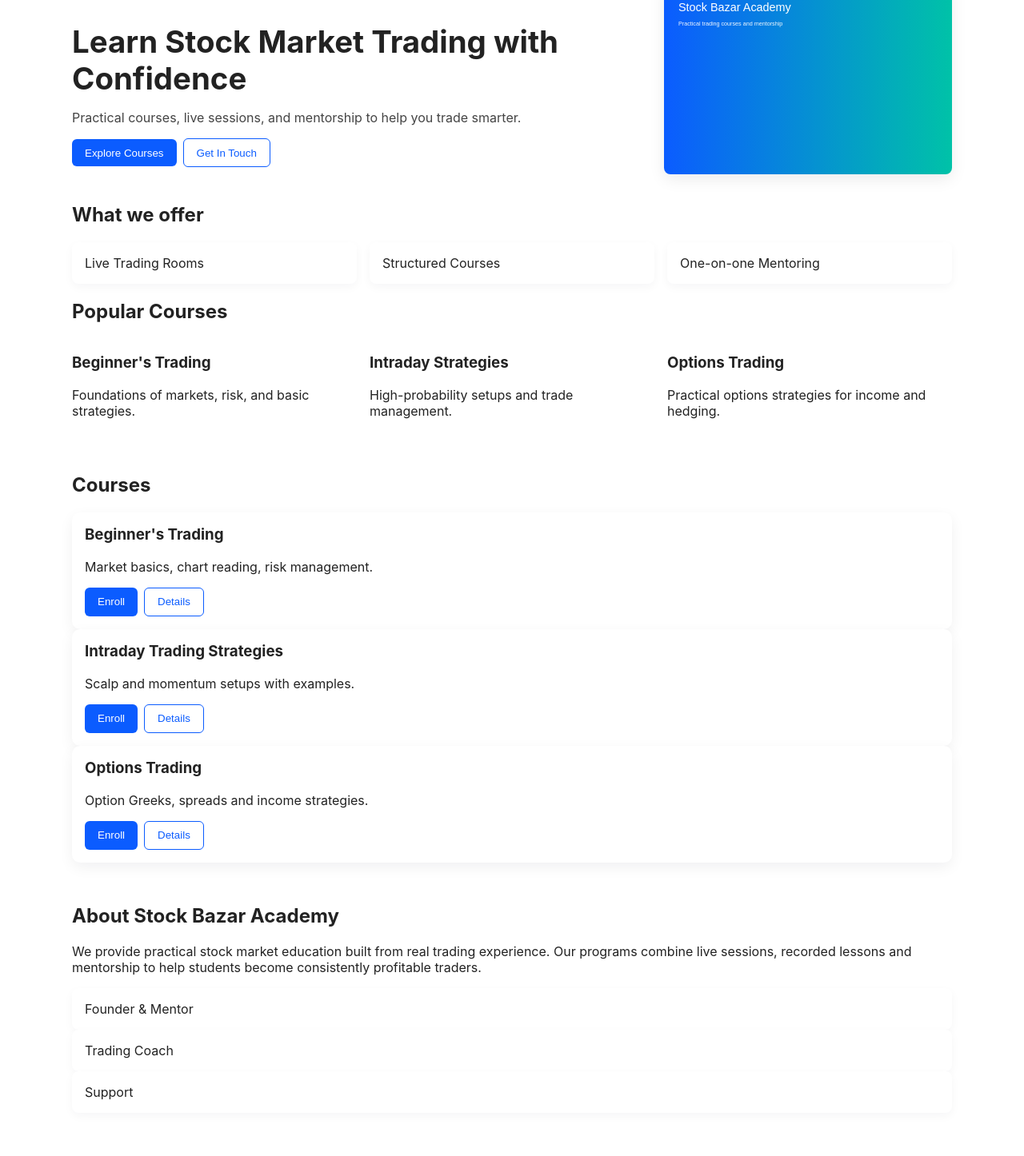
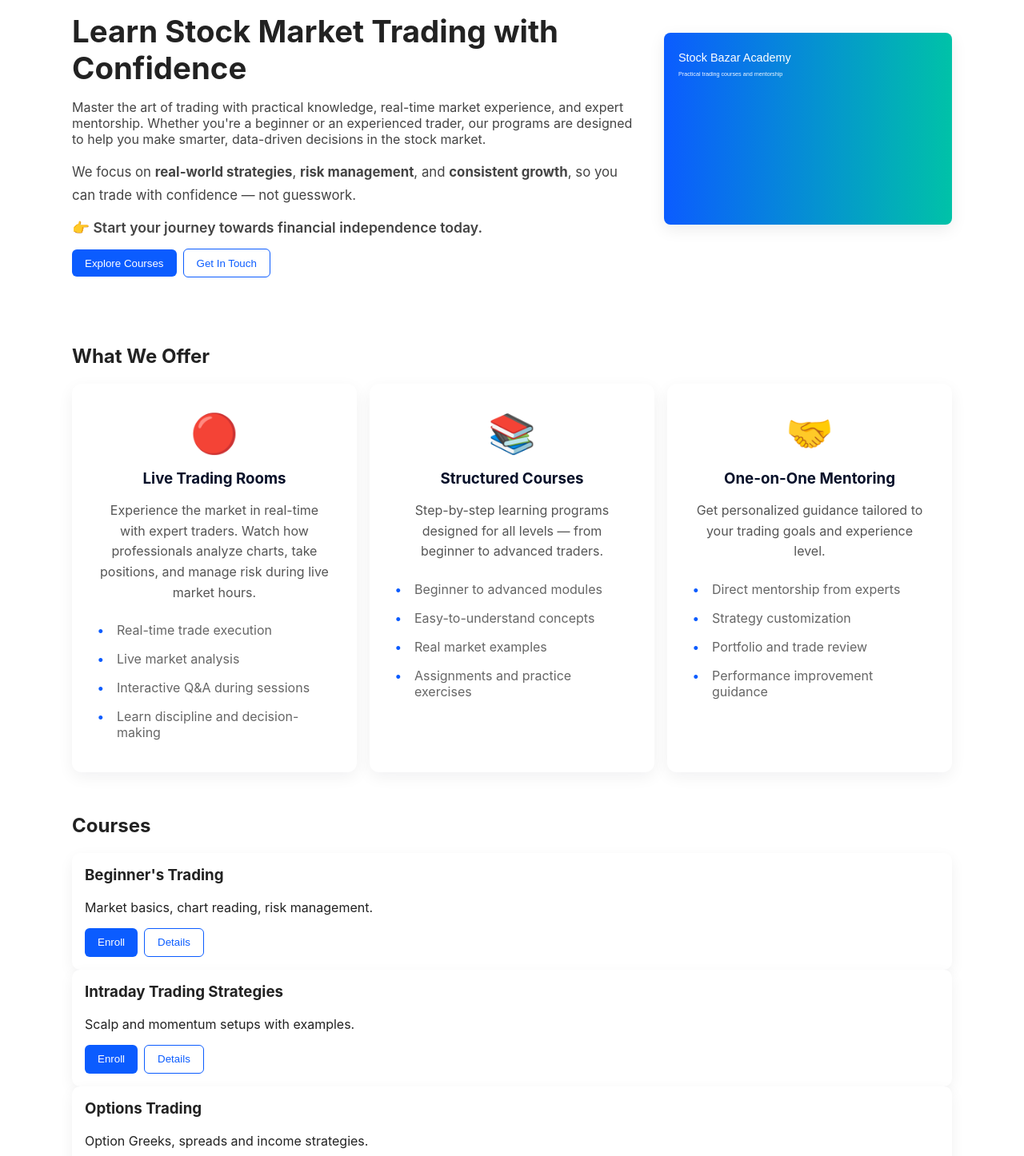
Before and after one commit to muskanthapa2000/business, a React (Create React App) app in the folder business/: page / in a window 1280 px wide. Shown: the part 140-1586 px from the top of the page at 80% size. Built offline with nearby package versions, Linux system fonts and the light colour scheme.

Commit message:
added aout info correctly

```diff
--- a/business/src/App.css
+++ b/business/src/App.css
@@ -54,8 +54,8 @@
 .actions { margin-top:1rem; display:flex; gap:0.5rem; }
 
 .course-details {
-  margin-top: 1rem;
-  padding: 1.5rem;
+  margin-top: 0.75rem;
+  padding: 0.75rem;
   background: #f8f9fa;
   border-left: 4px solid #0b5cff;
   border-radius: 8px;
@@ -75,28 +75,29 @@
 
 .course-details h4 {
   color: #071029;
-  font-size: 1.1rem;
-  margin: 1rem 0 0.5rem 0;
+  font-size: 0.95rem;
+  margin: 0.35rem 0 0.2rem 0;
   font-weight: 600;
 }
 
 .course-details p {
   color: #444;
-  line-height: 1.6;
-  margin: 0.5rem 0;
+  line-height: 1.5;
+  margin: 0.25rem 0;
 }
 
 .course-details ul {
   list-style: none;
   padding: 0;
-  margin: 0.5rem 0 1rem 0;
+  margin: 0.25rem 0 0.5rem 0;
 }
 
 .course-details ul li {
-  padding: 0.5rem 0 0.5rem 1.5rem;
+  padding: 0.2rem 0 0.2rem 1.5rem;
   position: relative;
   color: #555;
-  line-height: 1.6;
+  line-height: 1.5;
+  font-size: 0.9rem;
 }
 
 .course-details ul li:before {
@@ -108,16 +109,145 @@
 }
 
 .course-details-cta {
-  margin-top: 1.5rem;
-  font-size: 1.05rem;
+  margin-top: 0.5rem;
+  font-size: 0.95rem;
   color: #0b5cff;
   font-weight: 500;
 }
 
+/* Home Page Styles */
+.home { background: #fff; }
+
+.hero-subtext { color: #555; font-size: 1.05rem; line-height: 1.7; }
+.hero-cta { color: #0b5cff; font-size: 1.1rem; font-weight: 600; margin: 1rem 0; }
+
+.offerings { grid-template-columns: repeat(3, 1fr); gap: 2rem; margin-top: 2rem; }
+.offering-card {
+  background: #fff;
+  padding: 2rem;
+  border-radius: 12px;
+  box-shadow: 0 6px 20px rgba(10, 10, 30, 0.06);
+  text-align: center;
+  transition: transform 0.3s, box-shadow 0.3s;
+}
+.offering-card:hover {
+  transform: translateY(-4px);
+  box-shadow: 0 10px 30px rgba(10, 10, 30, 0.12);
+}
+.offering-icon { font-size: 3rem; margin-bottom: 0.5rem; }
+.offering-card h3 { margin: 1rem 0 0.5rem; color: #071029; }
+.offering-card p { color: #555; margin-bottom: 1rem; line-height: 1.6; }
+.offering-highlights { list-style: none; padding: 0; text-align: left; margin: 1rem 0 0; }
+.offering-highlights li {
+  padding: 0.5rem 0 0.5rem 1.5rem;
+  position: relative;
+  color: #666;
+}
+.offering-highlights li:before {
+  content: "•";
+  position: absolute;
+  left: 0;
+  color: #0b5cff;
+  font-weight: bold;
+}
+
+.courses-home { grid-template-columns: repeat(3, 1fr); gap: 2rem; margin-top: 2rem; }
+.home-course-card {
+  background: #f8f9fa;
+  padding: 1.5rem;
+  border-radius: 10px;
+  border-left: 4px solid #0b5cff;
+  transition: all 0.3s;
+}
+.home-course-card:hover { box-shadow: 0 8px 24px rgba(10, 10, 30, 0.08); }
+.course-icon { font-size: 2.5rem; margin-bottom: 0.5rem; }
+.home-course-card h3 { margin: 0.5rem 0; color: #071029; }
+.home-course-card p { color: #555; line-height: 1.6; }
+.course-points { list-style: none; padding: 0; margin: 1rem 0; }
+.course-points li {
+  padding: 0.4rem 0 0.4rem 1.5rem;
+  position: relative;
+  color: #666;
+  font-size: 0.95rem;
+}
+.course-points li:before {
+  content: "✓";
+  position: absolute;
+  left: 0;
+  color: #0b5cff;
+  font-weight: bold;
+}
+.course-cta { color: #0b5cff; font-weight: 500; margin-top: 1rem; }
+
+.why-choose { background: #f1f5fb; padding: 3rem 0; }
+.why-choose h2 { margin-bottom: 1.5rem; }
+.benefits-grid { display: grid; grid-template-columns: repeat(2, 1fr); gap: 1.5rem; max-width: 800px; }
+.benefit-item {
+  display: flex;
+  gap: 1rem;
+  padding: 1rem;
+  background: #fff;
+  border-radius: 8px;
+  box-shadow: 0 2px 8px rgba(10, 10, 30, 0.04);
+}
+.benefit-check { font-size: 1.3rem; flex-shrink: 0; }
+.benefit-item p { color: #444; line-height: 1.6; margin: 0; }
+
+.cta-section { background: #071029; color: #fff; padding: 3rem 0; text-align: center; }
+.cta-section h2 { color: #fff; margin-bottom: 1rem; }
+.cta-section p { color: #bcd; font-size: 1.1rem; margin: 0.5rem 0; }
+.cta-highlight { color: #00d4ff; font-weight: 600; font-size: 1.2rem; margin: 1.5rem 0; }
+.cta-buttons { display: flex; gap: 1rem; justify-content: center; margin-top: 1.5rem; }
+
 .contact-form { display:grid; gap:0.5rem; max-width:640px; }
 .contact-form input, .contact-form textarea { padding:0.5rem; border:1px solid #ddd; border-radius:6px; }
 
-.App-footer { background:#071029; color:#bcd; padding:1rem 0; }
+.App-footer {
+  background: #071029;
+  color: #bcd;
+}
+
+.footer-grid {
+  display: grid;
+  grid-template-columns: 1fr 1fr;
+  gap: 2rem;
+  margin-bottom: 1.5rem;
+}
+
+.footer-section h3 {
+  color: #fff;
+  margin-top: 0;
+  margin-bottom: 0.75rem;
+  font-size: 1.05rem;
+}
+
+.footer-section p {
+  color: #9ab;
+  line-height: 1.6;
+  font-size: 0.95rem;
+}
+
+.footer-section ul {
+  list-style: none;
+  padding: 0;
+  margin: 0;
+}
+
+.footer-section ul li {
+  color: #9ab;
+  padding: 0.3rem 0;
+  font-size: 0.95rem;
+}
+
+.footer-bottom {
+  text-align: center;
+  color: #5678;
+  font-size: 0.9rem;
+  padding-top: 1rem;
+  border-top: 1px solid rgba(255,255,255,0.05);
+}
+
+
 
 .btn { border:0; padding:0.6rem 1rem; border-radius:6px; cursor:pointer; }
 .btn.primary { background:#0b5cff; color:#fff; }
@@ -126,5 +256,9 @@
 @media (max-width: 900px) {
   .hero { flex-direction:column-reverse; }
   .features .grid, .preview .cards, .course-list { grid-template-columns:1fr; }
+  .offerings, .courses-home { grid-template-columns: 1fr; }
+  .benefits-grid { grid-template-columns: 1fr; }
+  .cta-buttons { flex-direction: column; }
+  .footer-grid { grid-template-columns: 1fr; }
   .hero-media img { max-width:100%; }
 }
--- a/business/src/App.js
+++ b/business/src/App.js
@@ -57,15 +57,19 @@ function App() {
         <section ref={coursesRef} data-section="courses">
           <Courses setContactPrefill={setContactPrefill} onNavigate={scrollTo} />
         </section>
-        <section ref={aboutRef} data-section="about">
+        {/* <section ref={aboutRef} data-section="about">
           <About />
-        </section>
+        </section> */}
         <section ref={contactRef} data-section="contact">
           <Contact prefill={contactPrefill} />
         </section>
       </main>
-      <footer className="App-footer">
-        <div className="container">© {new Date().getFullYear()} Stock Bazar Academy — All rights reserved.</div>
+      <footer className="App-footer"  ref={aboutRef} data-section="about">
+        <div className="container">
+              <h3>Stock Bazar Academy</h3>
+              <p>We provide practical stock market education built from real trading experience. Our programs combine live sessions, recorded lessons and mentorship to help students become consistently profitable traders.</p>
+          <div className="footer-bottom">© {new Date().getFullYear()} Stock Bazar Academy — All rights reserved.</div>
+        </div>
       </footer>
     </div>
   );
--- a/business/src/pages/About.js
+++ b/business/src/pages/About.js
@@ -3,18 +3,12 @@ import React from 'react';
 export default function About() {
   return (
     <section className="container about">
-      <h2>About Stock Bazar Academy</h2>
+      {/* <h2>About Stock Bazar Academy</h2>
       <p>
         We provide practical stock market education built from real trading experience.
         Our programs combine live sessions, recorded lessons and mentorship to help
         students become consistently profitable traders.
-      </p>
-
-      <div className="team grid">
-        <div className="card">Founder & Mentor</div>
-        <div className="card">Trading Coach</div>
-        <div className="card">Support</div>
-      </div>
+      </p> */}
     </section>
   );
 }
--- a/business/src/pages/Courses.js
+++ b/business/src/pages/Courses.js
@@ -6,24 +6,15 @@ const sampleCourses = [
     title: "Beginner's Trading",
     desc: 'Market basics, chart reading, risk management.',
     details: {
-      overview: 'Start your trading journey with a strong foundation. This course is designed for absolute beginners who want to understand how financial markets work and how to trade with confidence.',
       learn: [
-        'Introduction to stock markets and how trading works',
-        'Understanding charts, candlesticks, and price action',
-        'Basics of technical analysis and indicators',
-        'Risk management and capital protection strategies',
-        'Common beginner mistakes and how to avoid them',
-      ],
-      forWho: [
-        'Beginners with no prior trading experience',
-        'Investors looking to shift into active trading',
-        'Anyone who wants to build a strong base in trading',
+        'Introduction to stock markets and trading mechanics',
+        'Understanding charts and candlestick patterns',
+        'Risk management and capital protection',
       ],
       included: [
-        'Step-by-step video lessons',
-        'Live Q&A sessions with experts',
-        'Practical assignments and exercises',
-        'Real market examples for better understanding',
+        'Video lessons',
+        'Live Q&A sessions',
+        'Real market examples',
       ],
       cta: 'Build your confidence before risking real money.',
     },
@@ -33,23 +24,14 @@ const sampleCourses = [
     title: 'Intraday Trading Strategies',
     desc: 'Scalp and momentum setups with examples.',
     details: {
-      overview: 'Master the art of short-term trading with proven intraday strategies. Learn how to identify opportunities and execute trades within the same day.',
       learn: [
         'Scalp trading and momentum-based setups',
-        'Entry and exit strategies for maximum efficiency',
         'Volume analysis and breakout trading',
         'Risk-reward management for intraday trades',
-        'Real-time trade examples and case studies',
-      ],
-      forWho: [
-        'Traders who want to earn from daily market movements',
-        'Working professionals looking for part-time trading',
-        'Beginners ready to move to intermediate level',
       ],
       included: [
         'Live market sessions',
         'Strategy breakdown with real charts',
-        'Trade execution techniques',
         'Daily practice assignments',
       ],
       cta: 'Turn market volatility into opportunity.',
@@ -60,23 +42,14 @@ const sampleCourses = [
     title: 'Options Trading',
     desc: 'Option Greeks, spreads and income strategies.',
     details: {
-      overview: 'Unlock advanced trading strategies using options. Learn how to generate income and hedge risk using professional-level techniques.',
       learn: [
-        'Basics of options and how they work',
         'Option Greeks (Delta, Theta, Vega, Gamma)',
-        'Popular strategies: spreads, straddles, strangles',
-        'Income strategies for consistent returns',
-        'Risk hedging techniques for volatile markets',
-      ],
-      forWho: [
-        'Intermediate to advanced traders',
-        'Traders looking to diversify strategies',
-        'Investors interested in hedging risk',
+        'Popular strategies: spreads and hedging',
+        'Income generation and risk control',
       ],
       included: [
         'Advanced video modules',
         'Strategy simulations',
-        'Live Q&A sessions',
         'Real-world trading scenarios',
       ],
       cta: 'Trade smarter with controlled risk and higher potential.',
@@ -115,24 +88,14 @@ export default function Courses({ onNavigate, setContactPrefill }) {
             </div>
             {openId === c.id && (
               <div className="course-details">
-                <h4>Overview</h4>
-                <p>{c.details.overview}</p>
-
-                <h4>What you'll learn:</h4>
+                <h4>Key Topics:</h4>
                 <ul>
                   {c.details.learn.map((item, idx) => (
                     <li key={idx}>{item}</li>
                   ))}
                 </ul>
 
-                <h4>Who is this for?</h4>
-                <ul>
-                  {c.details.forWho.map((item, idx) => (
-                    <li key={idx}>{item}</li>
-                  ))}
-                </ul>
-
-                <h4>What's included:</h4>
+                <h4>Includes:</h4>
                 <ul>
                   {c.details.included.map((item, idx) => (
                     <li key={idx}>{item}</li>
--- a/business/src/pages/Home.js
+++ b/business/src/pages/Home.js
@@ -1,12 +1,98 @@
 import React from 'react';
 
 export default function Home({ onNavigate }) {
+  const offerings = [
+    {
+      icon: '🔴',
+      title: 'Live Trading Rooms',
+      desc: 'Experience the market in real-time with expert traders. Watch how professionals analyze charts, take positions, and manage risk during live market hours.',
+      highlights: [
+        'Real-time trade execution',
+        'Live market analysis',
+        'Interactive Q&A during sessions',
+        'Learn discipline and decision-making',
+      ],
+    },
+    {
+      icon: '📚',
+      title: 'Structured Courses',
+      desc: 'Step-by-step learning programs designed for all levels — from beginner to advanced traders.',
+      highlights: [
+        'Beginner to advanced modules',
+        'Easy-to-understand concepts',
+        'Real market examples',
+        'Assignments and practice exercises',
+      ],
+    },
+    {
+      icon: '🤝',
+      title: 'One-on-One Mentoring',
+      desc: 'Get personalized guidance tailored to your trading goals and experience level.',
+      highlights: [
+        'Direct mentorship from experts',
+        'Strategy customization',
+        'Portfolio and trade review',
+        'Performance improvement guidance',
+      ],
+    },
+  ];
+
+  const coursesHome = [
+    {
+      icon: '📈',
+      title: "Beginner's Trading",
+      desc: 'Build a strong foundation in stock market trading. Learn how markets work, how to read charts, and how to manage risk effectively.',
+      points: [
+        'Market basics and terminology',
+        'Candlestick patterns and chart reading',
+        'Introduction to technical analysis',
+        'Risk management strategies',
+      ],
+      cta: 'Perfect for beginners starting from zero',
+    },
+    {
+      icon: '⚡',
+      title: 'Intraday Strategies',
+      desc: 'Learn how to take advantage of short-term price movements with high-probability setups.',
+      points: [
+        'Scalp and momentum trading',
+        'Entry and exit strategies',
+        'Volume and breakout analysis',
+        'Trade management techniques',
+      ],
+      cta: 'Ideal for active traders looking for daily opportunities',
+    },
+    {
+      icon: '🧠',
+      title: 'Options Trading',
+      desc: 'Master advanced trading techniques using options to generate income and protect capital.',
+      points: [
+        'Option Greeks explained simply',
+        'Spreads, straddles, and hedging strategies',
+        'Income generation techniques',
+        'Risk-controlled trading setups',
+      ],
+      cta: 'Best for traders looking to scale their strategies',
+    },
+  ];
+
+  const whyChooseUs = [
+    'Practical, real-market learning (not just theory)',
+    'Experienced mentors with proven strategies',
+    'Live sessions for hands-on experience',
+    'Focus on risk management and consistency',
+    'Community support and continuous learning',
+  ];
+
   return (
-    <section className="home container">
+    <section className="home">
+      <div className="container">
         <div className="hero">
           <div className="hero-content">
             <h1>Learn Stock Market Trading with Confidence</h1>
-          <p>Practical courses, live sessions, and mentorship to help you trade smarter.</p>
+            <p>Master the art of trading with practical knowledge, real-time market experience, and expert mentorship. Whether you're a beginner or an experienced trader, our programs are designed to help you make smarter, data-driven decisions in the stock market.</p>
+            <p className="hero-subtext">We focus on <strong>real-world strategies</strong>, <strong>risk management</strong>, and <strong>consistent growth</strong>, so you can trade with confidence — not guesswork.</p>
+            <p className="hero-cta">👉 Start your journey towards financial independence today.</p>
             <div className="hero-ctas">
               <button onClick={() => onNavigate('courses')} className="btn primary">Explore Courses</button>
               <button onClick={() => onNavigate('contact')} className="btn outline">Get In Touch</button>
@@ -16,30 +102,24 @@ export default function Home({ onNavigate }) {
             <img src="/assets/hero.svg" alt="hero" />
           </div>
         </div>
+      </div>
 
       <section className="features">
-        <h2>What we offer</h2>
-        <div className="grid">
-          <div className="card">Live Trading Rooms</div>
-          <div className="card">Structured Courses</div>
-          <div className="card">One-on-one Mentoring</div>
+        <div className="container">
+          <h2>What We Offer</h2>
+          <div className="grid offerings">
+            {offerings.map((offer, idx) => (
+              <div key={idx} className="offering-card">
+                <div className="offering-icon">{offer.icon}</div>
+                <h3>{offer.title}</h3>
+                <p>{offer.desc}</p>
+                <ul className="offering-highlights">
+                  {offer.highlights.map((highlight, i) => (
+                    <li key={i}>{highlight}</li>
+                  ))}
+                </ul>
               </div>
-      </section>
-
-      <section className="preview">
-        <h2>Popular Courses</h2>
-        <div className="grid cards">
-          <div className="course-card">
-            <h3>Beginner's Trading</h3>
-            <p>Foundations of markets, risk, and basic strategies.</p>
-          </div>
-          <div className="course-card">
-            <h3>Intraday Strategies</h3>
-            <p>High-probability setups and trade management.</p>
-          </div>
-          <div className="course-card">
-            <h3>Options Trading</h3>
-            <p>Practical options strategies for income and hedging.</p>
+            ))}
           </div>
         </div>
       </section>
```
Lines whose indentation alone changed are shown as unchanged.
